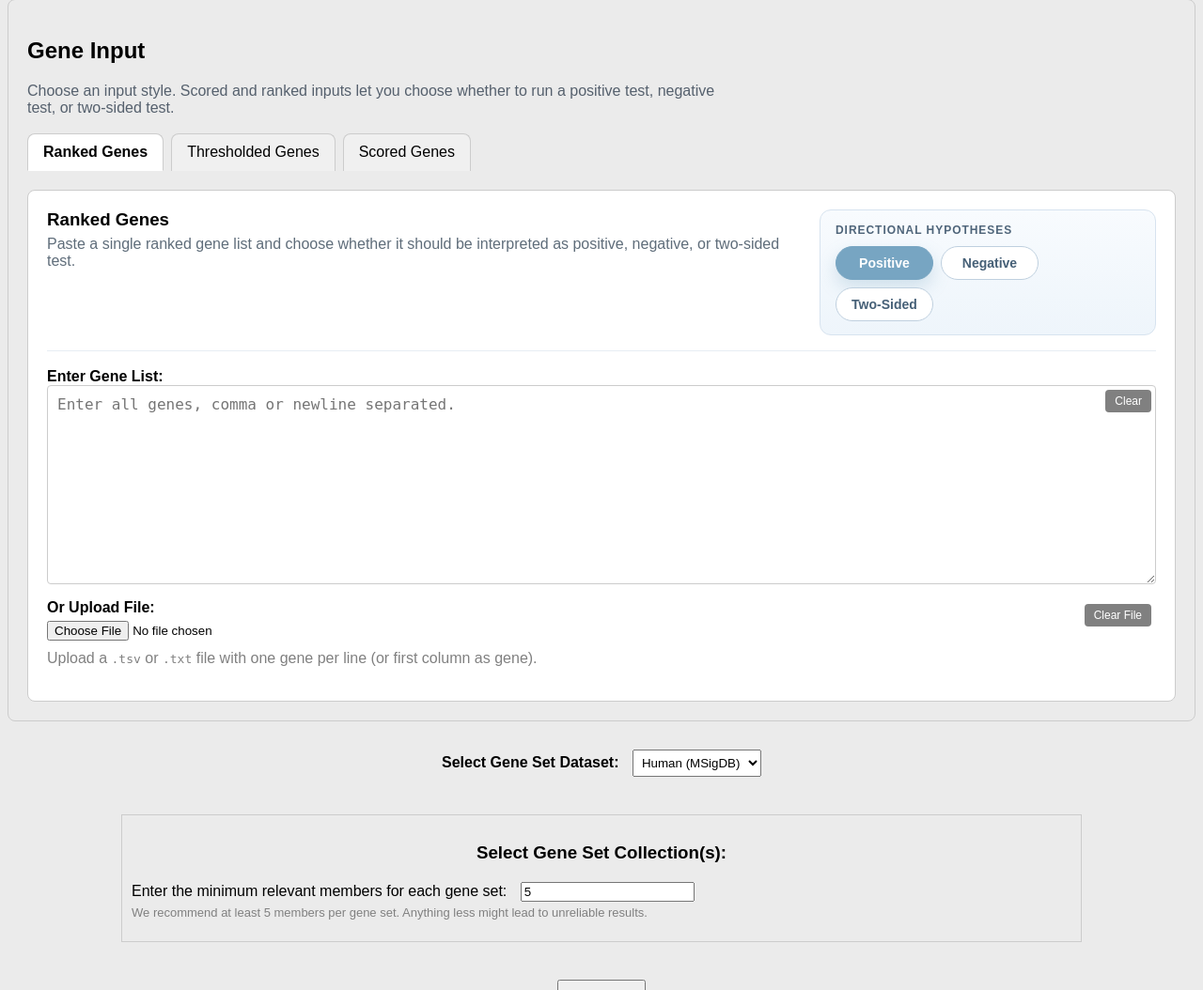
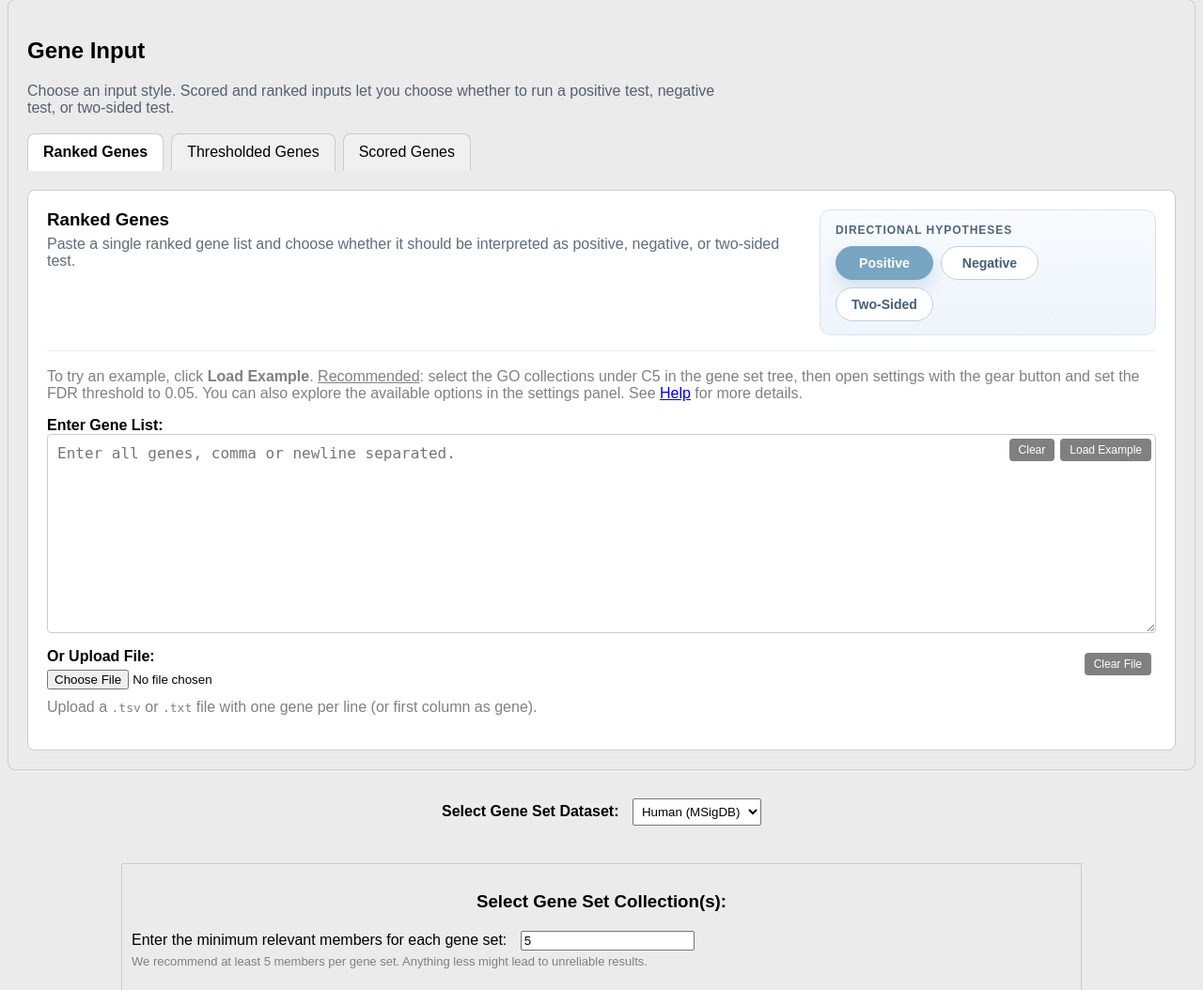
Before and after one commit to PathwayAndDataAnalysis/gsplot, a Django app: page / in a window 1280 px wide; the page is wider, and only the part inside the window is pictured. Shown: the part 280-1334 px from the top of that part at 94% size. Run offline with Django 5.2, Linux system fonts and the light colour scheme; some libraries are stand-ins or nearby versions.

Commit message:
Loaded example data

```diff
--- a/graph/static/graph/css/style.css
+++ b/graph/static/graph/css/style.css
@@ -520,6 +520,25 @@ tbody th {
   background-color: #666;
 }
 
+.ranked-gene-textarea-actions {
+  position: absolute;
+  top: 5px;
+  right: 5px;
+  display: flex;
+  gap: 6px;
+  align-items: center;
+}
+
+.gene-input-column .ranked-gene-textarea-actions button {
+  position: static;
+  white-space: nowrap;
+}
+
+.gene-input-column .ranked-gene-textarea-actions button:disabled {
+  cursor: wait;
+  opacity: 0.75;
+}
+
 @media (max-width: 900px) {
   .gene-input-panel-header {
     flex-direction: column;
--- a/graph/static/graph/js/upload_file.js
+++ b/graph/static/graph/js/upload_file.js
@@ -685,6 +685,54 @@ function clearScoredGenesFile() {
 
 function clearSingleGeneList() {
   document.getElementById('id_single_gene_list').value = '';
+  const statusEl = document.getElementById("ranked-example-status");
+  if (statusEl) {
+    statusEl.textContent = "";
+  }
+}
+
+async function loadRankedGenesExample(button) {
+  const textarea = document.getElementById("id_single_gene_list");
+  const statusEl = document.getElementById("ranked-example-status");
+  const exampleUrl = button?.dataset?.exampleUrl;
+
+  if (!textarea || !exampleUrl) {
+    alert("Unable to load the ranked genes example.");
+    return;
+  }
+
+  const originalText = button.textContent;
+  button.disabled = true;
+  button.textContent = "Loading...";
+  if (statusEl) {
+    statusEl.style.color = "gray";
+    statusEl.textContent = "Loading example ranked gene list...";
+  }
+
+  try {
+    const response = await fetch(exampleUrl, { cache: "no-store" });
+    if (!response.ok) {
+      throw new Error(`HTTP ${response.status}`);
+    }
+
+    const exampleText = await response.text();
+    parseRankedGenesFileContent(exampleText);
+    textarea.value = exampleText.trim();
+    clearRankedGenesFile();
+
+    if (statusEl) {
+      statusEl.textContent = "";
+    }
+  } catch (error) {
+    if (statusEl) {
+      statusEl.style.color = "red";
+      statusEl.textContent = "Unable to load example ranked gene list.";
+    }
+    alert(`Unable to load example ranked gene list: ${error.message}`);
+  } finally {
+    button.disabled = false;
+    button.textContent = originalText;
+  }
 }
 
 function parseRankedGenesFileContent(content) {
@@ -891,6 +939,10 @@ document.addEventListener("DOMContentLoaded", () => {
   if (rankedGenesFileInput) {
     rankedGenesFileInput.addEventListener("change", handleRankedGenesFileSelect);
   }
+  const loadRankedExampleButton = document.getElementById("load-ranked-example-button");
+  if (loadRankedExampleButton) {
+    loadRankedExampleButton.addEventListener("click", () => loadRankedGenesExample(loadRankedExampleButton));
+  }
 });
 
 function clearPoints() {
--- a/graph/templates/base.html
+++ b/graph/templates/base.html
@@ -84,12 +84,28 @@
           </div>
         </div>
       </div>
+      <p class="gene-input-helper ranked-example-helper">
+        To try an example, click <b>Load Example</b>. <u>Recommended</u>: select the GO collections under C5 in the gene set tree,
+        then open settings with the gear button and set the FDR threshold to 0.05. You can also explore the available
+        options in the settings panel. See <a href="/help">Help</a> for more details.
+      </p>
       <label for="id_single_gene_list" style="font-weight: bold">Enter Gene List:</label><br />
       <div class="gene-input-column">
         <textarea id="id_single_gene_list" rows="10" cols="80"
           placeholder="Enter all genes, comma or newline separated."></textarea>
-        <button onclick="clearSingleGeneList()">Clear</button>
+        <div class="ranked-gene-textarea-actions">
+          <button type="button" onclick="clearSingleGeneList()">Clear</button>
+          <button
+            type="button"
+            id="load-ranked-example-button"
+            data-example-url="{% static 'resources/ground-sq-prot-S-W.txt' %}"
+            title="Loads an example ranked gene list. Recommended test: select the GO collections under C5, open settings with the gear button, and set the FDR threshold to 0.01 or another value you want to try. See Help for more details."
+          >
+            Load Example
+          </button>
+        </div>
       </div>
+      <div id="ranked-example-status" class="gene-input-status"></div>
       <div class="gene-input-column" style="margin-top: 12px;">
         <label for="id_ranked_genes_file" style="font-weight: bold;">Or Upload File:</label>
         <input id="id_ranked_genes_file" type="file" accept=".tsv,.txt" />
```
